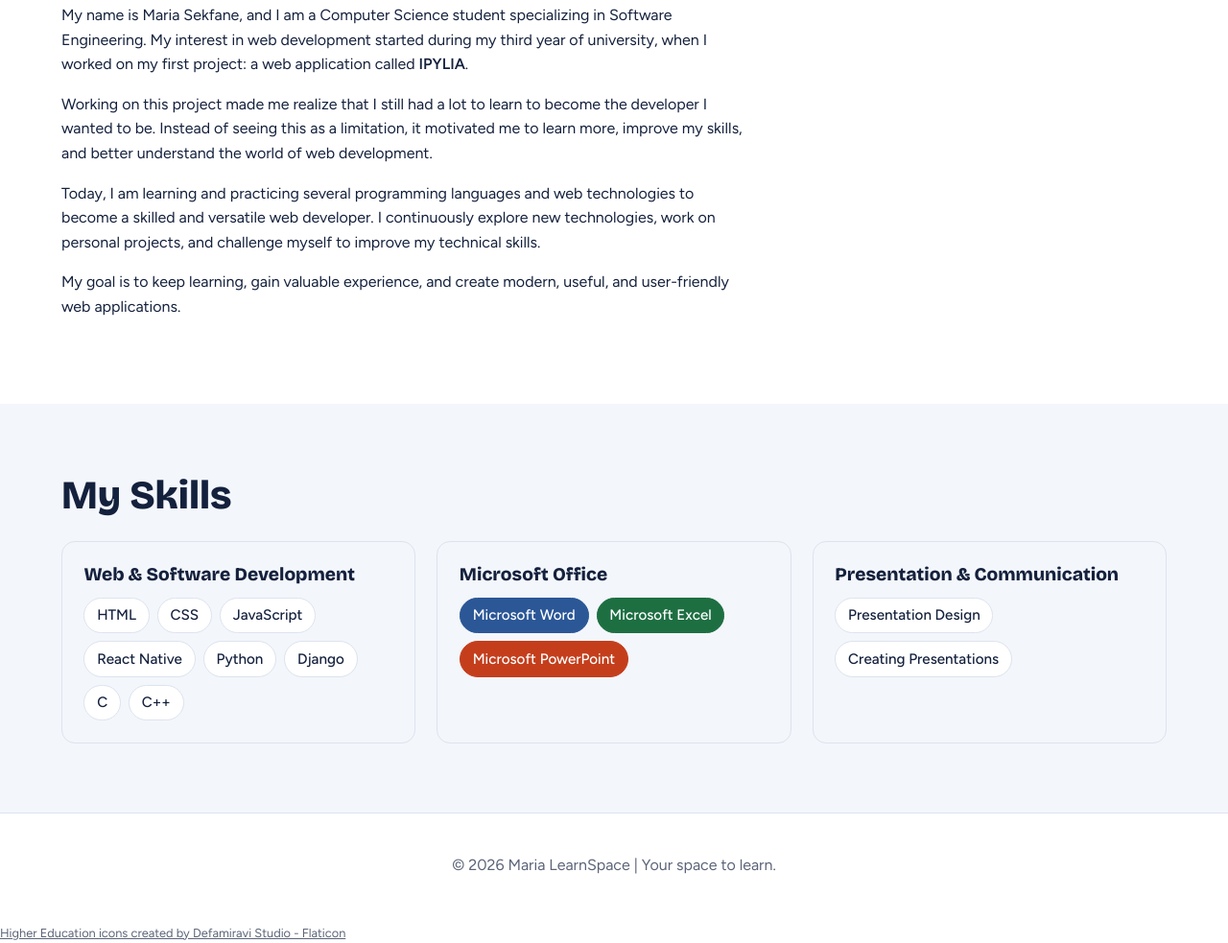
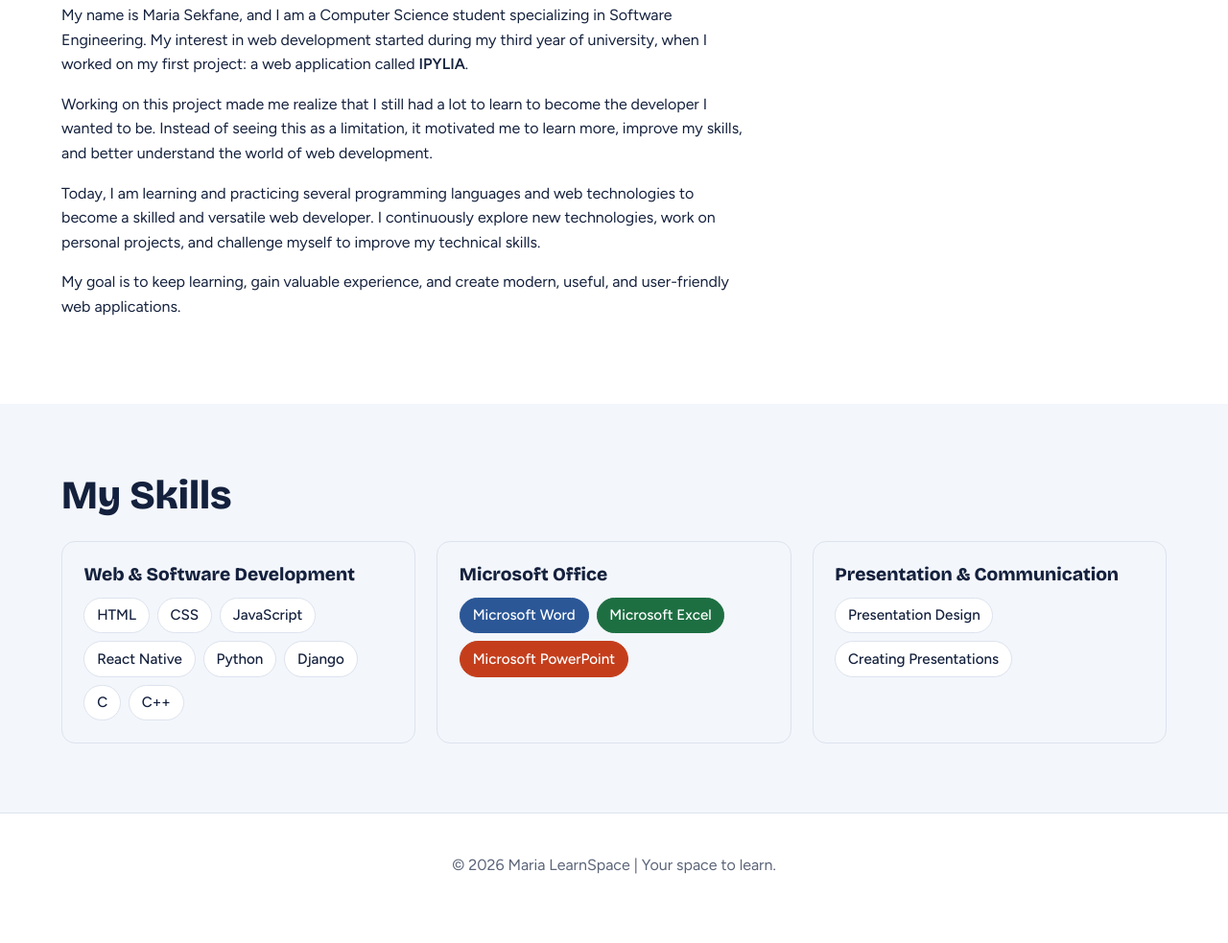
Before and after one commit to sekfanemaria/Maria-LearnSpace, a plain HTML site: page portfolio.html in a window 1280 px wide. Shown: the part 526-1509 px from the top of the page at 96% size. After the commit the page ends 1482 px from the top, so only its background shows below. Drawn offline with nearby package versions, Linux system fonts and the light colour scheme.

Commit message:
Update website

```diff
--- a/portfolio.html
+++ b/portfolio.html
@@ -56,7 +56,6 @@
 </section>
 </main>
 <footer><p>© <span id="year"></span> Maria LearnSpace | Your space to learn.</p></footer>
-<p class="credit"><a href="https://www.flaticon.com/free-icons/higher-education" title="Higher Education icons" target="_blank" rel="noopener">Higher Education icons created by Defamiravi Studio - Flaticon</a></p></footer>
 <script src="script.js"></script>
 </body>
 </html>
```
